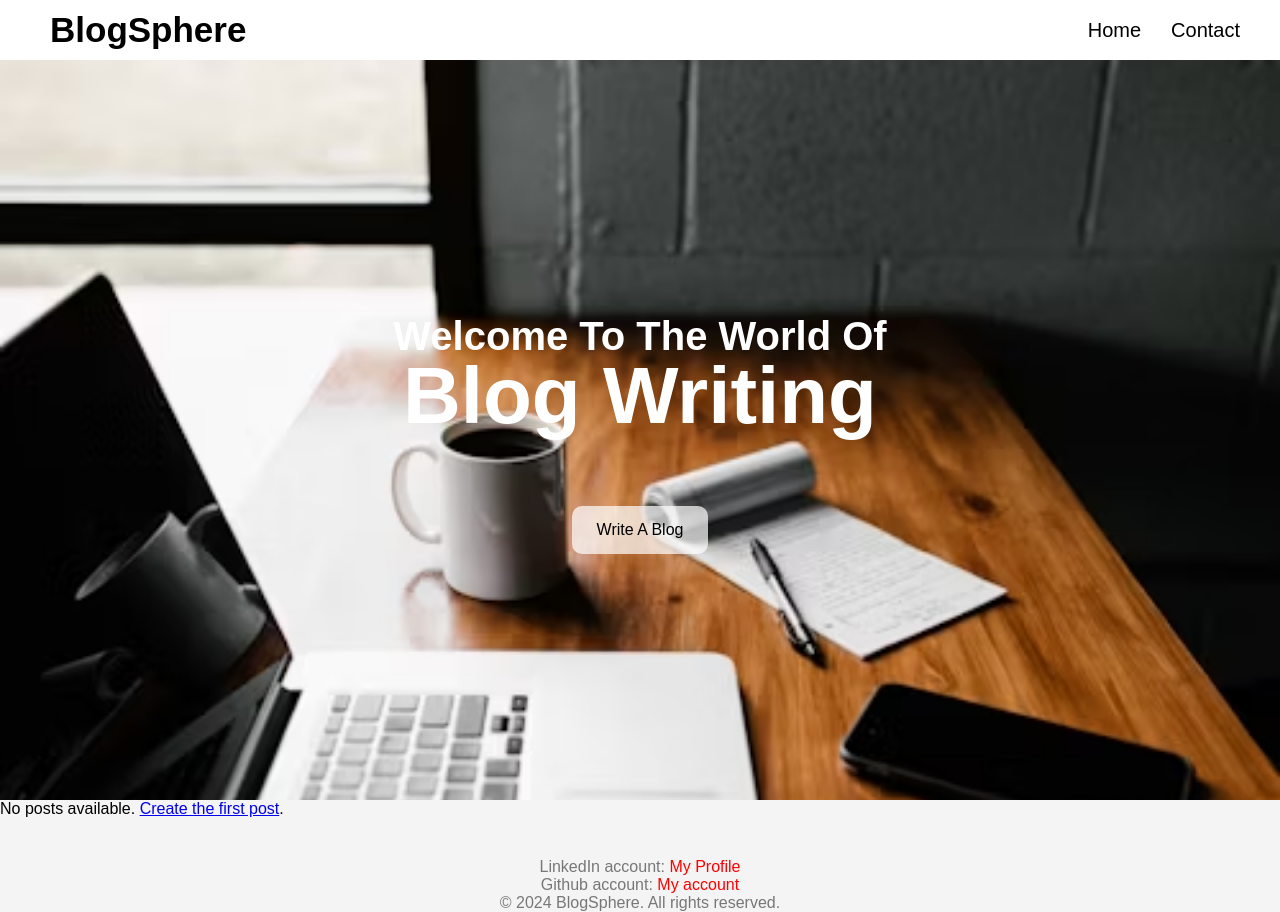
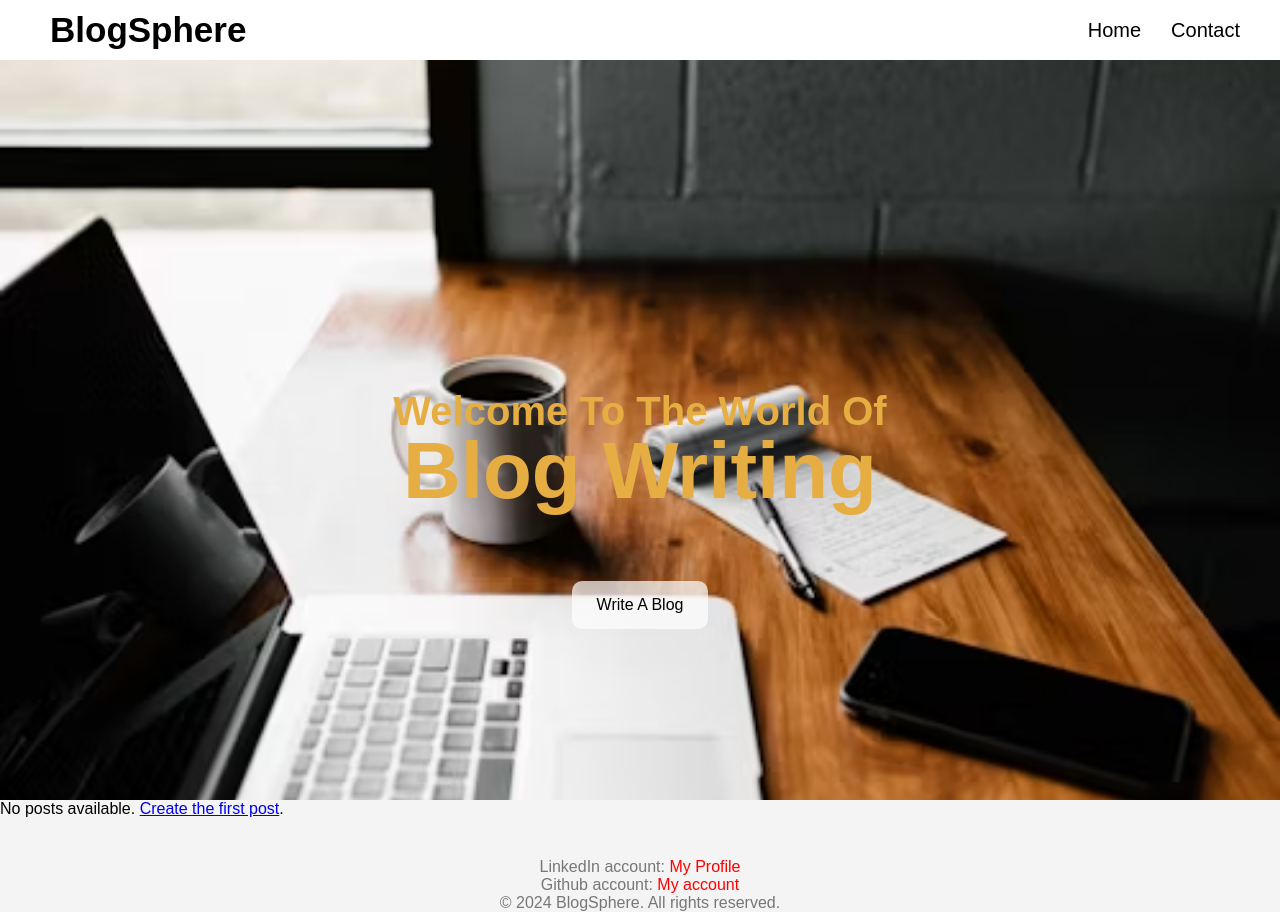
Before and after one commit to mamidishettimanoj/blog1, a plain HTML site: page index.html in a window 1280 px wide. Drawn offline with Linux system fonts and the light colour scheme.

Commit message:
Update style.css

```diff
--- a/style.css
+++ b/style.css
@@ -1,4 +1,3 @@
-
 * {
     margin: 0;
     padding: 0;
@@ -50,21 +49,24 @@
   margin-top: 60px;
   width: 100%;
   height: calc(100vh - 60px);
-  background: url(images/background.AVIF);
+  background: url(images/background.avif);
+  background-position: center;
   background-size: cover;
   display: flex;
   justify-content: center;
   align-items: center;
 
 
+
 }
 .content{
   text-align: center;
+  margin-top: 150px;
 
 }
 
 .heading{
-  color: #fff;
+  color: rgb(230, 173, 67);
   text-transform: capitalize;
   font-size: 80px;
   line-height: 60px;
```
